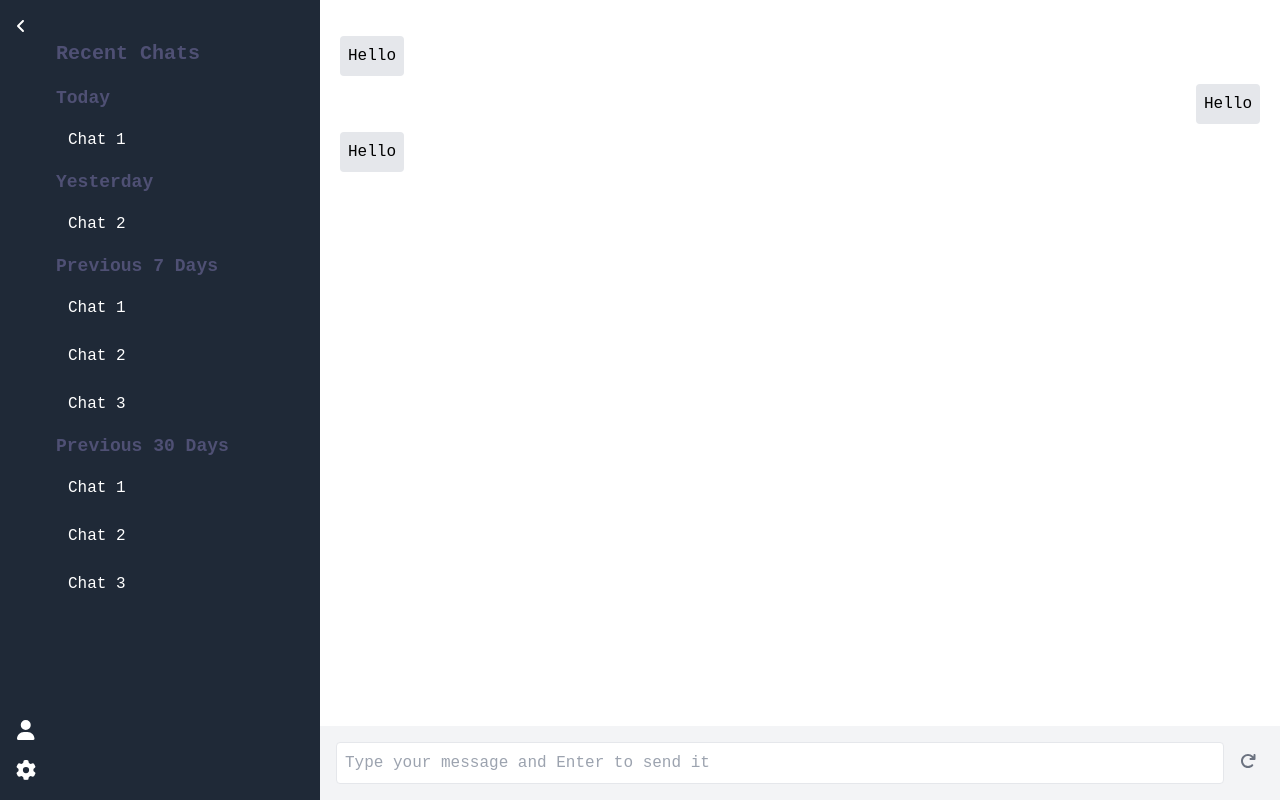
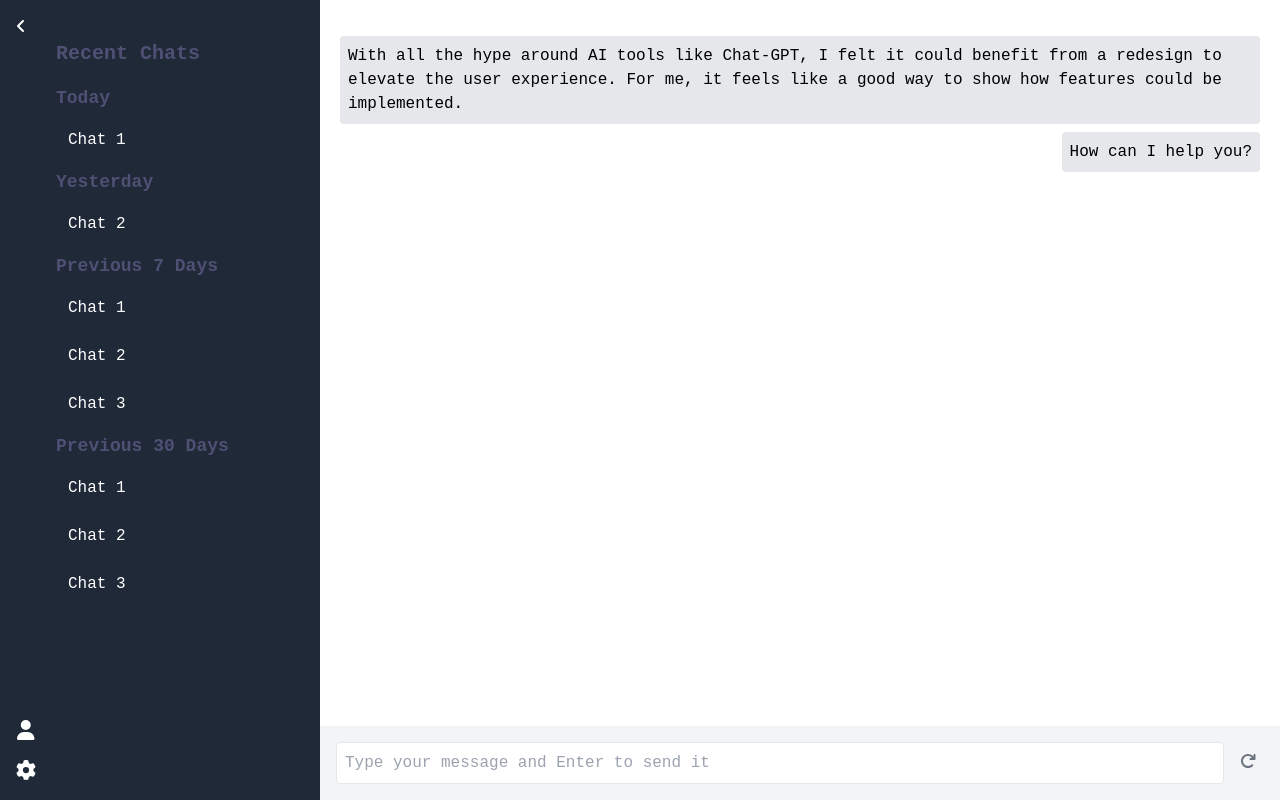
Before and after one commit to ltamJMS/chat-sample, a Vue app: page / in a window 1280 px wide. Built offline with nearby package versions, Linux system fonts and the light colour scheme.

Commit message:
chat content + show message

```diff
--- a/jsconfig.json
+++ b/jsconfig.json
@@ -15,5 +15,8 @@
       "dom.iterable",
       "scripthost"
     ]
-  }
+  },
+  "exclude": [
+    "src/components/MessageList.vue"
+  ]
 }
--- a/src/App.vue
+++ b/src/App.vue
@@ -22,9 +22,8 @@ export default {
   data() {
     return {
       messages: [
-        "Hello",
+        "With all the hype around AI tools like Chat-GPT, I felt it could benefit from a redesign to elevate the user experience. For me, it feels like a good way to show how features could be implemented.",
         "How can I help you?",
-        "I need information about Vue.js.",
       ],
     };
   },
--- a/src/components/ChatDisplay.vue
+++ b/src/components/ChatDisplay.vue
@@ -12,14 +12,8 @@
 
 <script>
 export default {
-  data() {
-    return {
-      messages: [
-        "Hello",
-        "Hello",
-        "Hello",
-      ],
-    };
+  props: {
+    messages: Array,
   },
 };
 </script>
--- a/src/components/MessageInput.vue
+++ b/src/components/MessageInput.vue
@@ -7,7 +7,10 @@
       class="flex-1 p-2 border rounded"
       placeholder="Type your message and Enter to send it"
     />
-    <button @click="sendMessage" class="p-2 ml-2 text-gray-500 hover:text-gray-700">
+    <button
+      @click="sendMessage"
+      class="p-2 ml-2 text-gray-500 hover:text-gray-700"
+    >
       <font-awesome-icon :icon="['fas', 'redo']" />
     </button>
   </div>
```
